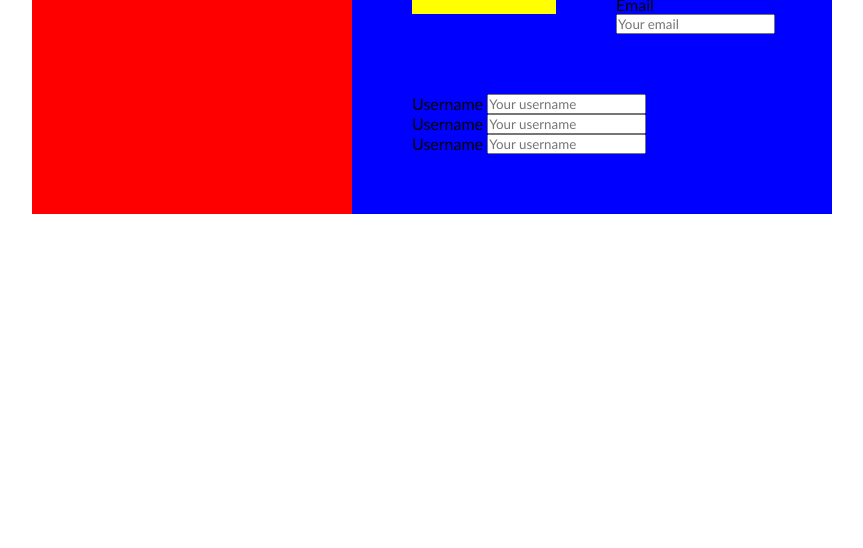
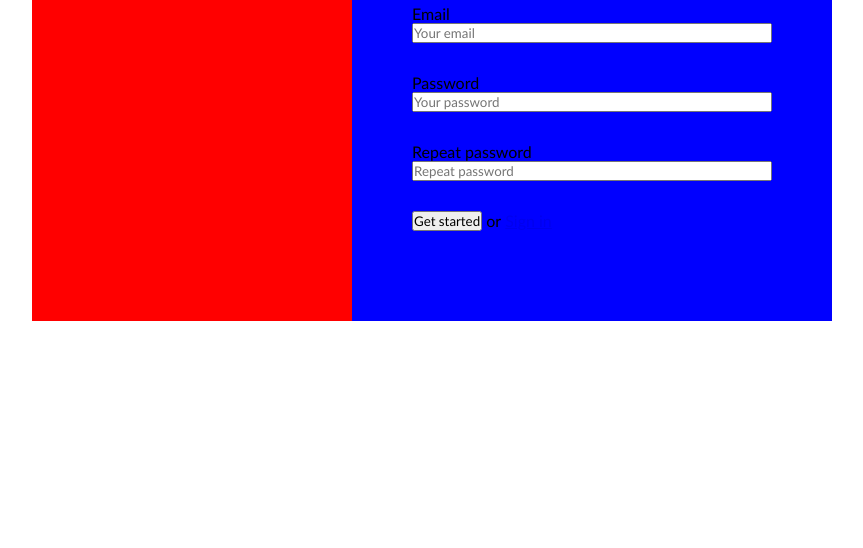
Before and after one commit to Amoseta/4-Sign-up, a plain HTML site: page index.html in a window 1280 px wide. Shown: the part 252-800 px from the top of the page, without its empty margins (208-1071 px from the left). Drawn offline with Linux system fonts and the light colour scheme.

Commit message:
html upgrade

```diff
--- a/index.html
+++ b/index.html
@@ -8,43 +8,41 @@
     <link rel="stylesheet" href="./main.css">
 </head>
 <body>
-    <main>
-        <div>
-            <h1>Sign up</h1>
-            <footer>
-               <a href="#">Privacy policy</a>
-                <span>&amp;</span>
-               <a href="#">terms of service</a>
+    <main class="container">
+        <div class="left-column">
+            <h1 class="main-title">Sign up</h1>
+            <footer class="bottom-links">
+               <a class="link" href="#">Privacy policy</a>
+                <span class="symbol">&amp;</span>
+               <a class="link" href="#">terms of service</a>
             </footer>
         </div>
-        <div>x></form>
-            <form>
-                <div>
+        <div class="right-column">
+            <div class="close">x></form>
+            <form class="form">
+                <div class="form-row">
                     <label for="username">Username</label>
-                    <input id=username; placeholder="Your username"; type="text">
+                    <input id=username; placeholder="Your username"; type="text" required>
                 </div>
-                <div>
+                <div class="form-row">
                     <label for="email">Email</label>
-                    <input id=email; placeholder="Your email"; type="text">
+                    <input id=email; placeholder="Your email"; type="email" required>
                 </div>
-                <div>
-                    <label for="username">Username</label>
-                    <input id=username; placeholder="Your username"; type="text">
+                <div class="form-row">
+                    <label for="pass">Password</label>
+                    <input id=pass; placeholder="Your password"; type="password" required>
                 </div>
-                <div>
-                    <label for="username">Username</label>
-                    <input id=username; placeholder="Your username"; type="text">
+                <div class="form-row">
+                    <label for="re-pass">Repeat password</label>
+                    <input id=re-pass; placeholder="Repeat password"; type="password" required>
                 </div>
-                <div>
-                    <label for="username">Username</label>
-                    <input id=username; placeholder="Your username"; type="text">
+                <div class="form-row">
+                    <button class="btn" type="submit">Get started</button>
+                    <span class="text">or</span>
+                    <a class="link" href="#">Sign in</a>
                 </div>
-
             </form>
-
-
         </div>
     </main>
-
 </body>
 </html>
--- a/main.css
+++ b/main.css
@@ -1,7 +1,7 @@
 /* todo: pagrindinis turinys turi buti centruotas horizontaliai */
 /* todo:pagrindinis turinys turi buti centruotas vertikaliai */
 
-main {
+.container {
     display: inline-block;
     width: 800px;
     background-color: red;
@@ -9,7 +9,7 @@ main {
     margin-top: 100px;
 }
 
-div:nth-of-type(1) {
+.left-column {
     display: inline-block;
     width: 40%;
     float: left;
@@ -17,30 +17,70 @@ div:nth-of-type(1) {
     padding: 20px;
 }
 
-h1{
+.main-title {
     display: inline-block;
     width: 100%;
 
 }
 
-footer {
+.bottom-links {
     display: inline-block;
     width: 100%;
 }
 
-a {
+.bottom-links > .link {
     display: inline-block;
 
 }
 
-span {
+.symbol {
     display: inline-block;
 }
 
-div:nth-of-type(2) {
+.right-column {
     display: inline-block;
     width: 60%;
     float: left;
     padding: 60px;
     background-color: blue;
 }
+
+.close {
+    display: inline-block;
+}
+
+.form {
+    display: inline-block;
+}
+
+.form-row {
+    display: inline-block;
+    width: 100%;
+    margin-bottom: 30px;
+}
+
+.form-row:last-of-type(5) {
+    margin-bottom: 0;
+}
+label {
+    display: inline-block;
+    width: 100%;
+
+}
+input {
+    display: inline-block;
+    width: 100%;
+}
+
+.btn {
+    display: inline-block;
+}
+
+.text {
+    display: inline-block;
+}
+
+.form-row > .link {
+    display: inline-block;
+
+}
```
